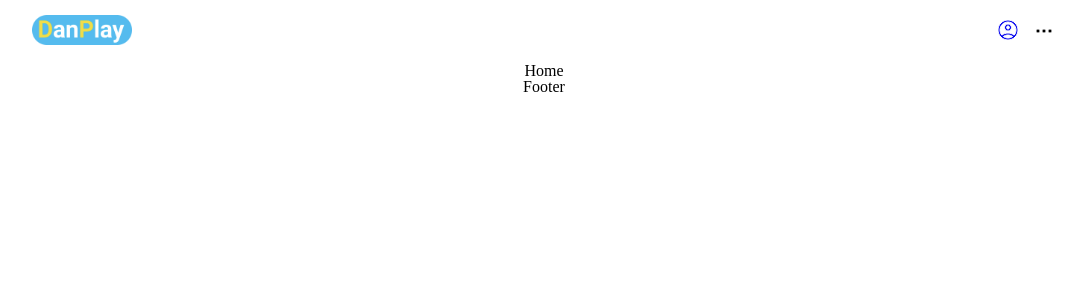
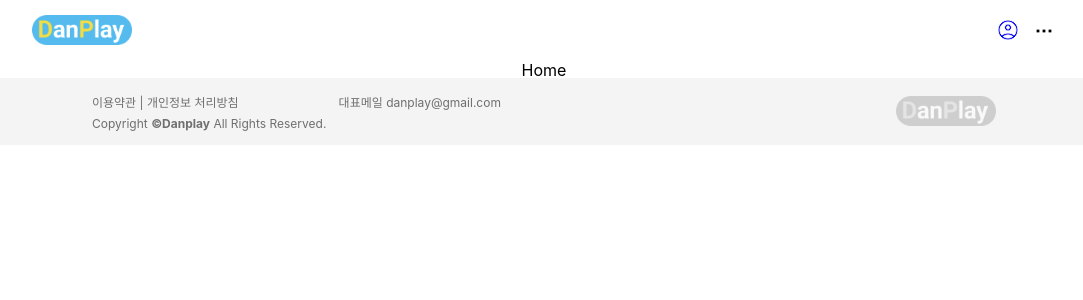
Before and after one commit to GyeongSoTone/Danplay-frontend, a React (Create React App) app: page / in a window 1280 px wide. Shown: the top 300 px of the page, without its empty margins (96-1179 px from the left). Built offline with nearby package versions, Linux system fonts and the light colour scheme.

Commit message:
💄✨ [#4] Footer 마크업 및 기능 추가

```diff
--- a/src/components/common/_base.scss
+++ b/src/components/common/_base.scss
@@ -88,7 +88,6 @@ video {
   padding: 0;
   border: 0;
   font-size: 100%;
-  font: inherit;
   vertical-align: baseline;
 }
 /* HTML5 display-role reset for older browsers */
--- a/src/components/common/footer/Footer.js
+++ b/src/components/common/footer/Footer.js
@@ -1,7 +1,37 @@
 import React from 'react'
+import styles from './Footer.module.scss'
+import classNames from 'classnames/bind'
 
 const Footer = () => {
-  return <div>Footer</div>
+  const cx = classNames.bind(styles)
+
+  return (
+    <div className={cx('footer')}>
+      <footer className={cx('container')}>
+        <div className={cx('content')}>
+          <div className={cx('information')}>
+            <div>
+              <span>
+                <a href="/term">이용약관 |</a>
+                <a href="/privacy">&nbsp;개인정보 처리방침</a>
+              </span>
+              <span className={cx('email')}>대표메일 danplay@gmail.com</span>
+            </div>
+            <div className={cx('copyright')}>
+              <span>
+                Copyright <b>©Danplay</b> All Rights Reserved.
+              </span>
+            </div>
+          </div>
+          <img
+            className={cx('logo')}
+            alt="logo-main"
+            src="image/danplay_logo.png"
+          />
+        </div>
+      </footer>
+    </div>
+  )
 }
 
 export default Footer
--- /dev/null
+++ b/src/components/common/footer/Footer.module.scss
@@ -0,0 +1,44 @@
+@import '../pallete';
+
+.footer {
+    background-color: $BACKGROUND_GRAY;
+
+    .container {
+        margin: 0 auto;
+        max-width: 1024px;
+
+        .content {
+            padding: 15px 60px;
+            display: flex;
+            justify-content: space-between;
+            align-items: center;
+
+            .information {
+                span {
+                    color: $LIGHT_BLACK;
+                    font-size: 12px;
+                }
+
+                a {
+                    text-decoration: none;
+                    color: inherit;
+                }
+
+                .email {
+                    margin-left: 100px;
+                }
+
+                .copyright {
+                    float: left;
+                    padding-top: 5px;
+                }
+            }
+
+            .logo {
+                width: 100px;
+                opacity: 50%;
+                filter: grayscale(100%);
+            }
+        }
+    }
+}
```
